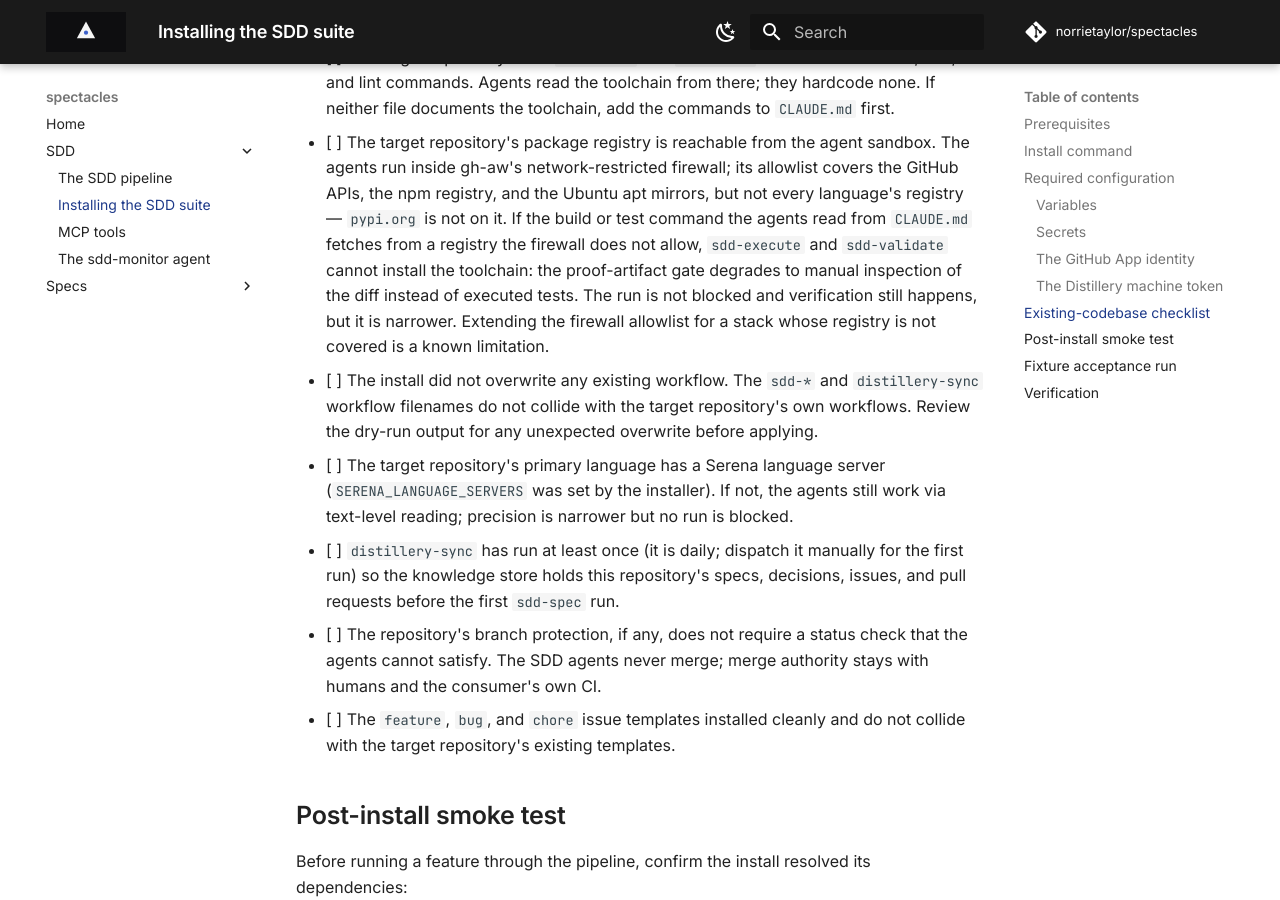
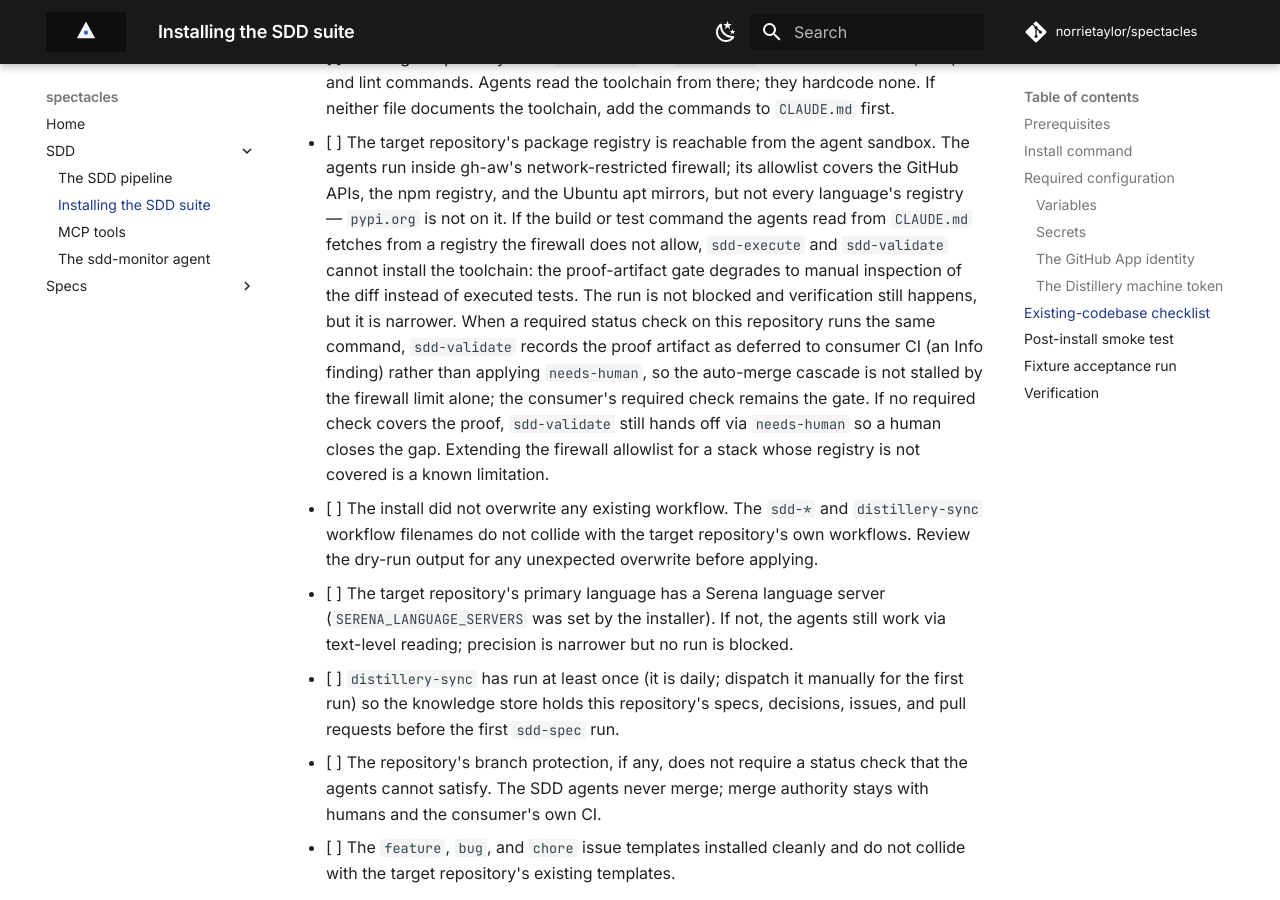
Before and after one commit to norrietaylor/spectacles, an MkDocs documentation site: the page built from docs/sdd/install.md, in a window 1280 px wide and 900 px high, scrolled down 4542 px. Built offline with MkDocs 1.6.1 and Material for MkDocs 9.7.7, drawn with Linux system fonts in a browser that asks for light colours; comment, search, counter and statistics services are not loaded.

Commit message:
feat(sdd-validate): degrade proof-artifact gate instead of blocking cascade
A proof artifact the agent cannot execute on a firewall/toolchain limit is
no longer a Blocker on that basis alone. When a consumer required status
check covers the same command, the gate is recorded as deferred to consumer
CI (Info) and the cascade proceeds; needs-human is reserved for a genuine
re-execution failure or a proof that no gate covers.

Closes #154

Co-Authored-By: Claude Opus 4.7 <noreply@anthropic.com>

```diff
--- a/docs/sdd/install.md
+++ b/docs/sdd/install.md
@@ -181,9 +181,15 @@ history, not only a greenfield one. Before and after the install, confirm:
       a registry the firewall does not allow, `sdd-execute` and `sdd-validate`
       cannot install the toolchain: the proof-artifact gate degrades to manual
       inspection of the diff instead of executed tests. The run is not blocked
-      and verification still happens, but it is narrower. Extending the
-      firewall allowlist for a stack whose registry is not covered is a known
-      limitation.
+      and verification still happens, but it is narrower. When a required
+      status check on this repository runs the same command, `sdd-validate`
+      records the proof artifact as deferred to consumer CI (an Info finding)
+      rather than applying `needs-human`, so the auto-merge cascade is not
+      stalled by the firewall limit alone; the consumer's required check
+      remains the gate. If no required check covers the proof, `sdd-validate`
+      still hands off via `needs-human` so a human closes the gap. Extending
+      the firewall allowlist for a stack whose registry is not covered is a
+      known limitation.
 - [ ] The install did not overwrite any existing workflow. The `sdd-*` and
       `distillery-sync` workflow filenames do not collide with the target
       repository's own workflows. Review the dry-run output for any unexpected
```
Also changed, not shown: decisions/0001-needs-human.md (+1 -1 lines), shared/sdd-gates.md (+49 -2 lines), .github/workflows/sdd-validate.md, 1 other file.
